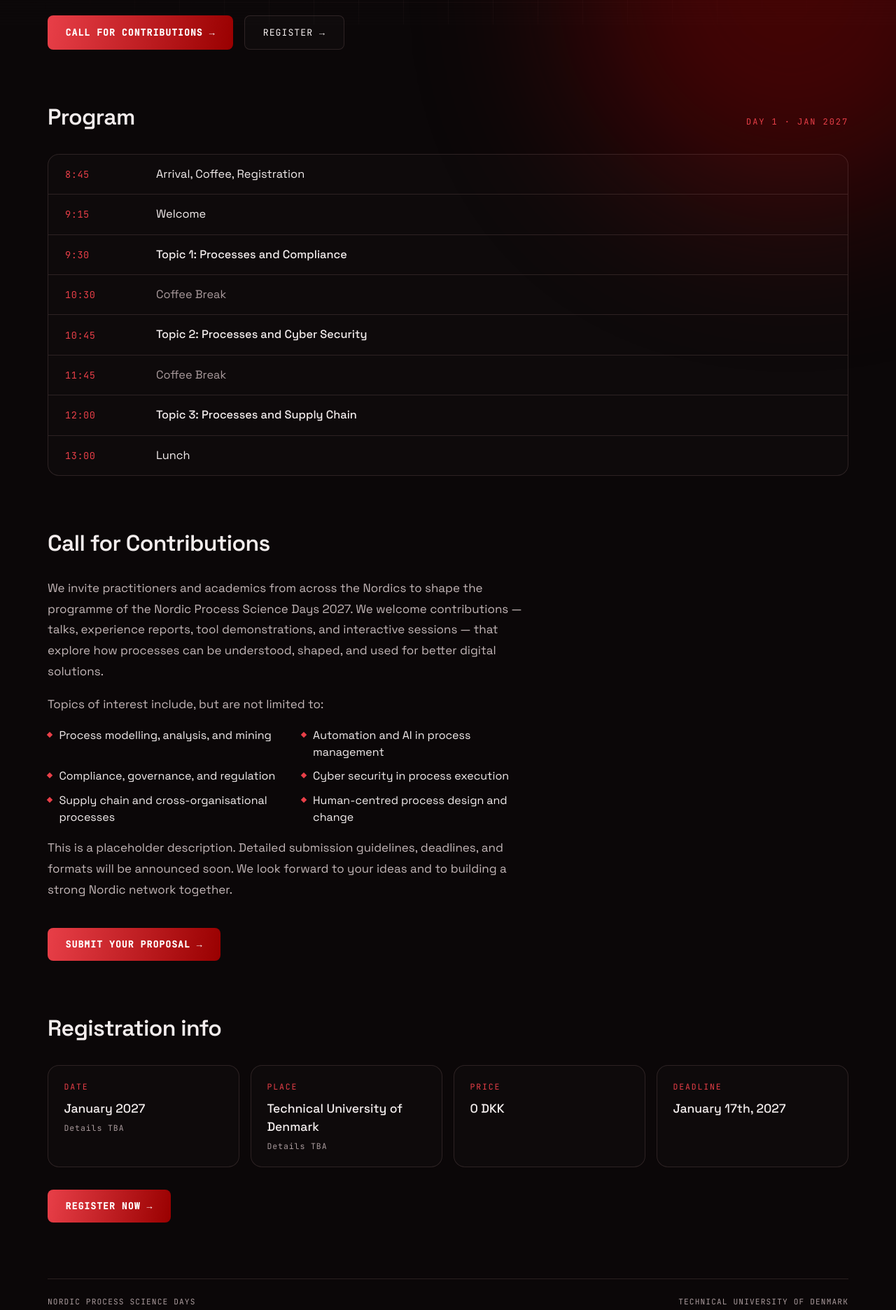
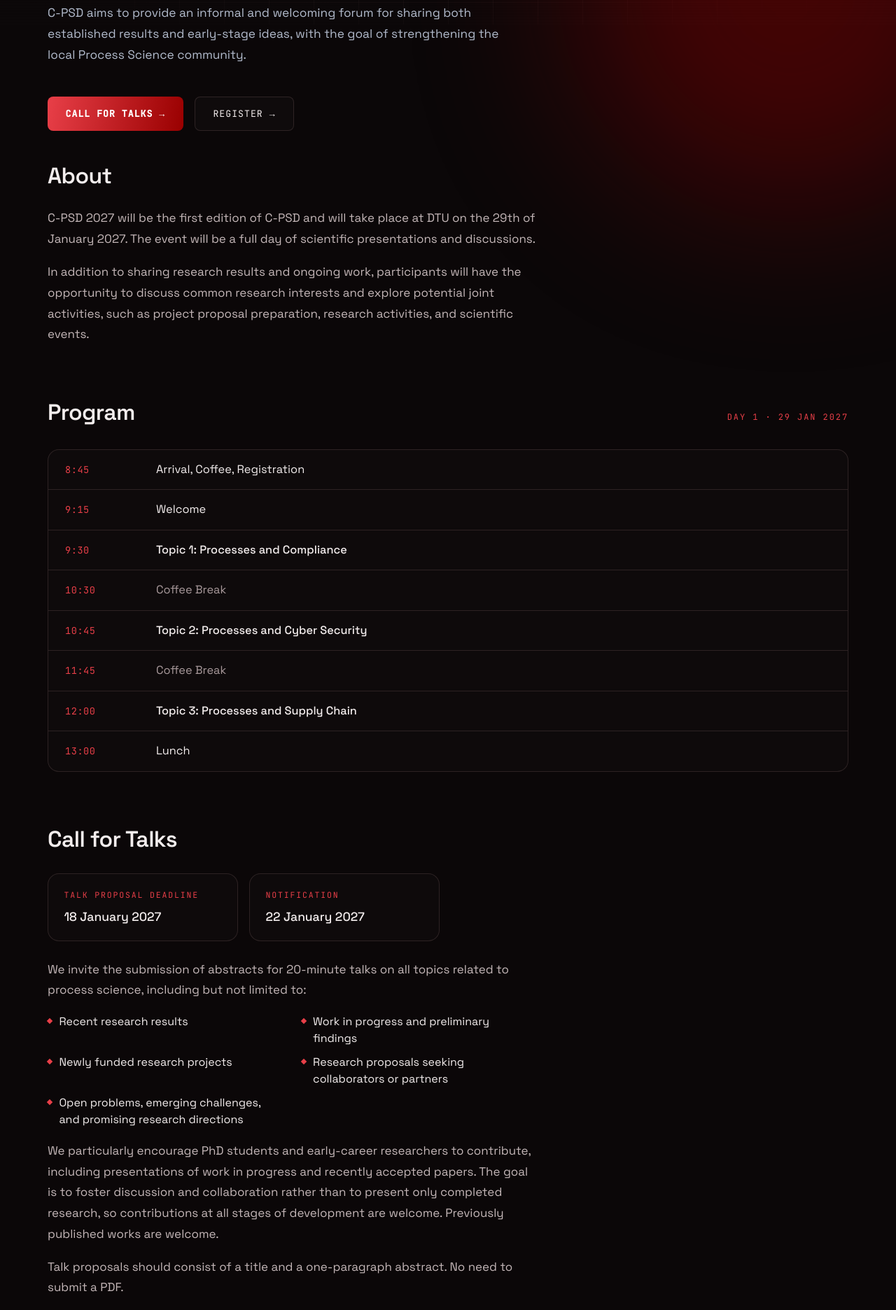
Before and after one commit to c-psd/c-psd.github.io, a plain HTML site: page index.html in a window 1280 px wide. Shown: the part 765-2637 px from the top of the page at 70% size. Drawn offline with Linux system fonts and the light colour scheme.

Commit message:
updates with latest info

```diff
--- a/index.html
+++ b/index.html
@@ -3,8 +3,8 @@
 <head>
   <meta charset="UTF-8">
   <meta name="viewport" content="width=device-width, initial-scale=1.0">
-  <title>Nordic Process Science Days</title>
-  <meta name="description" content="Nordic Process Science Days — January 2027, Technical University of Denmark, Kgs. Lyngby.">
+  <title>Copenhagen Process Science Days</title>
+  <meta name="description" content="Copenhagen Process Science Days — 29 January 2027, Technical University of Denmark, Kgs. Lyngby.">
   <link rel="preconnect" href="https://fonts.googleapis.com">
   <link rel="preconnect" href="https://fonts.gstatic.com" crossorigin>
   <link href="https://fonts.googleapis.com/css2?family=Space+Grotesk:wght@400;500;600;700&family=JetBrains+Mono:wght@400;500&display=swap" rel="stylesheet">
@@ -394,6 +394,29 @@
       }
     }
 
+    .about {
+      margin-top: clamp(2rem, 5vh, 3.5rem);
+      scroll-margin-top: 2rem;
+    }
+    .about h2 {
+      font-size: clamp(1.4rem, 3vw, 2rem);
+      font-weight: 600;
+      letter-spacing: -0.02em;
+    }
+    .about-body {
+      margin-top: 1.4rem;
+      max-width: 68ch;
+    }
+    .about-body p {
+      color: #c4b7b8;
+      font-size: clamp(0.95rem, 1.8vw, 1.06rem);
+      line-height: 1.75;
+      margin-top: 1.1rem;
+    }
+    .about-body p:first-child {
+      margin-top: 0;
+    }
+
     .program {
       margin-top: clamp(3.5rem, 9vh, 6rem);
     }
@@ -443,6 +466,14 @@
       margin-top: 0.5em;
       background: var(--accent);
       transform: rotate(45deg);
+    }
+
+    .call-dates {
+      margin-top: 1.6rem;
+      display: grid;
+      grid-template-columns: repeat(2, minmax(0, 1fr));
+      gap: 1rem;
+      max-width: 560px;
     }
 
     .call-form {
@@ -523,13 +554,6 @@
       letter-spacing: -0.02em;
     }
 
-    .register-grid {
-      margin-top: 1.8rem;
-      display: grid;
-      grid-template-columns: repeat(4, minmax(0, 1fr));
-      gap: 1rem;
-    }
-
     .info-card {
       display: flex;
       flex-direction: column;
@@ -560,31 +584,72 @@
       font-weight: 500;
       color: var(--fg);
     }
-    .info-value .tba {
+
+    .table-wrap {
+      margin-top: 1.8rem;
+      max-width: 720px;
+      border: 1px solid var(--line);
+      border-radius: 16px;
+      overflow: hidden;
+      background: rgba(255, 255, 255, 0.015);
+    }
+    .dates-table {
+      width: 100%;
+      border-collapse: collapse;
+    }
+    .dates-table th,
+    .dates-table td {
+      padding: 1rem 1.5rem;
+      text-align: left;
+      border-top: 1px solid var(--line);
+      transition: background 0.2s ease;
+    }
+    .dates-table thead th {
+      border-top: none;
+      background: rgba(255, 255, 255, 0.02);
       font-family: 'JetBrains Mono', monospace;
       font-size: 0.72rem;
-      font-weight: 400;
-      letter-spacing: 0.08em;
-      color: var(--muted);
+      font-weight: 500;
+      letter-spacing: 0.16em;
+      text-transform: uppercase;
+      color: var(--accent);
+    }
+    .dates-table tbody td {
+      font-size: clamp(0.92rem, 1.8vw, 1.02rem);
+      color: var(--fg);
+    }
+    .dates-table td.date {
+      font-family: 'JetBrains Mono', monospace;
+      font-size: 0.9rem;
+      color: var(--accent);
+      letter-spacing: 0.04em;
+      white-space: nowrap;
+    }
+    .dates-table tbody tr:hover {
+      background: rgba(232, 63, 72, 0.05);
+    }
+    .dates-table tr.event td {
+      font-weight: 600;
     }
 
     .register .call-form {
       margin-top: clamp(1.8rem, 4vh, 2.5rem);
     }
 
-    @media (max-width: 900px) {
-      .register-grid {
-        grid-template-columns: repeat(2, minmax(0, 1fr));
+    @media (max-width: 600px) {
+      .dates-table th,
+      .dates-table td {
+        padding: 0.85rem 1rem;
       }
-    }
-
-    @media (max-width: 600px) {
       .schedule .item {
         grid-template-columns: 72px 1fr;
         gap: 0.9rem;
         padding: 0.85rem 1rem;
       }
       .call-intro .topics {
+        grid-template-columns: 1fr;
+      }
+      .call-dates {
         grid-template-columns: 1fr;
       }
     }
@@ -604,7 +669,7 @@
     <header>
       <a class="brand" href="#top">
         <span class="dot"></span>
-        NPSD
+        C-PSD
       </a>
       <button class="nav-toggle" type="button" aria-label="Toggle menu" aria-expanded="false" aria-controls="site-nav">
         <span></span>
@@ -612,9 +677,10 @@
         <span></span>
       </button>
       <nav class="nav" id="site-nav">
+        <a class="nav-link" href="#about">About</a>
         <a class="nav-link" href="#program">Program</a>
-        <a class="nav-link" href="#call-for-contributions">Call for Contributions</a>
-        <a class="nav-link" href="#register">Registration info</a>
+        <a class="nav-link" href="#call-for-contributions">Call for Talks</a>
+        <a class="nav-link" href="#register">Important dates</a>
         <a class="nav-btn primary" href="https://docs.google.com/forms/d/e/1FAIpQLScVnV9nI2N9BvgN-wT77mKXkzoMmQl5RL_J4ogImElWWaQ4mQ/viewform" target="_blank" rel="noopener">Submit proposal</a>
         <a class="nav-btn" href="#register">Register</a>
       </nav>
@@ -623,29 +689,44 @@
     <main>
       <div class="hero">
         <div class="hero-copy">
-          <span class="eyebrow">Conference · Call for contributions</span>
-          <h1>Nordic <span class="accent">Process Science</span> Days</h1>
+          <span class="eyebrow">Conference · Call for talks</span>
+          <h1>Copenhagen <span class="accent">Process Science</span> Days</h1>
           <p class="subtitle">
-            January 2027<span class="sep">/</span>Technical University of Denmark<span class="sep">/</span>Kgs. Lyngby
+            29 January 2027<span class="sep">/</span>Technical University of Denmark<span class="sep">/</span>Kgs. Lyngby
           </p>
 
           <div class="divider"></div>
 
           <p class="description">
-            Processes are everywhere in our everyday life and work. However, they are sometimes perceived as a hindrance instead of something that can be understood, shaped, and used for better digital solutions. The Nordic Process Science Days aim to bring together practitioners and academics from the Nordics, to discuss the latest challenges in managing processes. We hope to build a strong network that works together on solving modern day challenges.
+            C-PSD is a community-building initiative that brings together researchers and groups working on Process Science in the greater Copenhagen area. The goal is to create opportunities to learn about ongoing research, exchange ideas, identify common challenges, and establish collaborations across research groups and institutions. Participants from academia, industry, and other institutions are all welcome.
+          </p>
+          <p class="description">
+            C-PSD aims to provide an informal and welcoming forum for sharing both established results and early-stage ideas, with the goal of strengthening the local Process Science community.
           </p>
 
           <div class="cta">
-            <a class="btn primary" href="#call-for-contributions">Call for contributions →</a>
+            <a class="btn primary" href="#call-for-contributions">Call for talks →</a>
             <a class="btn ghost" href="#">Register →</a>
           </div>
         </div>
       </div>
 
+      <section class="about" id="about">
+        <h2>About</h2>
+        <div class="about-body">
+          <p>
+            C-PSD 2027 will be the first edition of C-PSD and will take place at DTU on the 29th of January 2027. The event will be a full day of scientific presentations and discussions.
+          </p>
+          <p>
+            In addition to sharing research results and ongoing work, participants will have the opportunity to discuss common research interests and explore potential joint activities, such as project proposal preparation, research activities, and scientific events.
+          </p>
+        </div>
+      </section>
+
       <section class="program" id="program">
         <div class="program-head">
           <h2>Program</h2>
-          <span class="program-day">Day 1 · Jan 2027</span>
+          <span class="program-day">Day 1 · 29 Jan 2027</span>
         </div>
 
         <ol class="schedule">
@@ -661,23 +742,35 @@
       </section>
 
       <section class="call" id="call-for-contributions">
-        <h2>Call for Contributions</h2>
+        <h2>Call for Talks</h2>
+
+        <div class="call-dates">
+          <div class="info-card">
+            <span class="info-label">Talk proposal deadline</span>
+            <span class="info-value">18 January 2027</span>
+          </div>
+          <div class="info-card">
+            <span class="info-label">Notification</span>
+            <span class="info-value">22 January 2027</span>
+          </div>
+        </div>
 
         <div class="call-intro">
           <p>
-            We invite practitioners and academics from across the Nordics to shape the programme of the Nordic Process Science Days 2027. We welcome contributions — talks, experience reports, tool demonstrations, and interactive sessions — that explore how processes can be understood, shaped, and used for better digital solutions.
+            We invite the submission of abstracts for 20-minute talks on all topics related to process science, including but not limited to:
           </p>
-          <p>Topics of interest include, but are not limited to:</p>
           <ul class="topics">
-            <li>Process modelling, analysis, and mining</li>
-            <li>Automation and AI in process management</li>
-            <li>Compliance, governance, and regulation</li>
-            <li>Cyber security in process execution</li>
-            <li>Supply chain and cross-organisational processes</li>
-            <li>Human-centred process design and change</li>
+            <li>Recent research results</li>
+            <li>Work in progress and preliminary findings</li>
+            <li>Newly funded research projects</li>
+            <li>Research proposals seeking collaborators or partners</li>
+            <li>Open problems, emerging challenges, and promising research directions</li>
           </ul>
           <p>
-            This is a placeholder description. Detailed submission guidelines, deadlines, and formats will be announced soon. We look forward to your ideas and to building a strong Nordic network together.
+            We particularly encourage PhD students and early-career researchers to contribute, including presentations of work in progress and recently accepted papers. The goal is to foster discussion and collaboration rather than to present only completed research, so contributions at all stages of development are welcome. Previously published works are welcome.
+          </p>
+          <p>
+            Talk proposals should consist of a title and a one-paragraph abstract. No need to submit a PDF.
           </p>
         </div>
 
@@ -687,25 +780,35 @@
       </section>
 
       <section class="register" id="register">
-        <h2>Registration info</h2>
+        <h2>Important dates</h2>
 
-        <div class="register-grid">
-          <div class="info-card">
-            <span class="info-label">Date</span>
-            <span class="info-value">January 2027<span class="tba">Details TBA</span></span>
-          </div>
-          <div class="info-card">
-            <span class="info-label">Place</span>
-            <span class="info-value">Technical University of Denmark<span class="tba">Details TBA</span></span>
-          </div>
-          <div class="info-card">
-            <span class="info-label">Price</span>
-            <span class="info-value">0 DKK</span>
-          </div>
-          <div class="info-card">
-            <span class="info-label">Deadline</span>
-            <span class="info-value">January 17th, 2027</span>
-          </div>
+        <div class="table-wrap">
+          <table class="dates-table">
+            <thead>
+              <tr>
+                <th scope="col">Milestone</th>
+                <th scope="col">Date</th>
+              </tr>
+            </thead>
+            <tbody>
+              <tr>
+                <td>Talk proposal deadline</td>
+                <td class="date">18 January 2027</td>
+              </tr>
+              <tr>
+                <td>Registration deadline</td>
+                <td class="date">22 January 2027</td>
+              </tr>
+              <tr>
+                <td>Notification</td>
+                <td class="date">22 January 2027</td>
+              </tr>
+              <tr class="event">
+                <td>C-PSD</td>
+                <td class="date">29 January 2027</td>
+              </tr>
+            </tbody>
+          </table>
         </div>
 
         <div class="call-form">
@@ -715,7 +818,7 @@
     </main>
 
     <footer>
-      <span>Nordic Process Science Days</span>
+      <span>Copenhagen Process Science Days</span>
       <span>Technical University of Denmark</span>
     </footer>
   </div>
```
